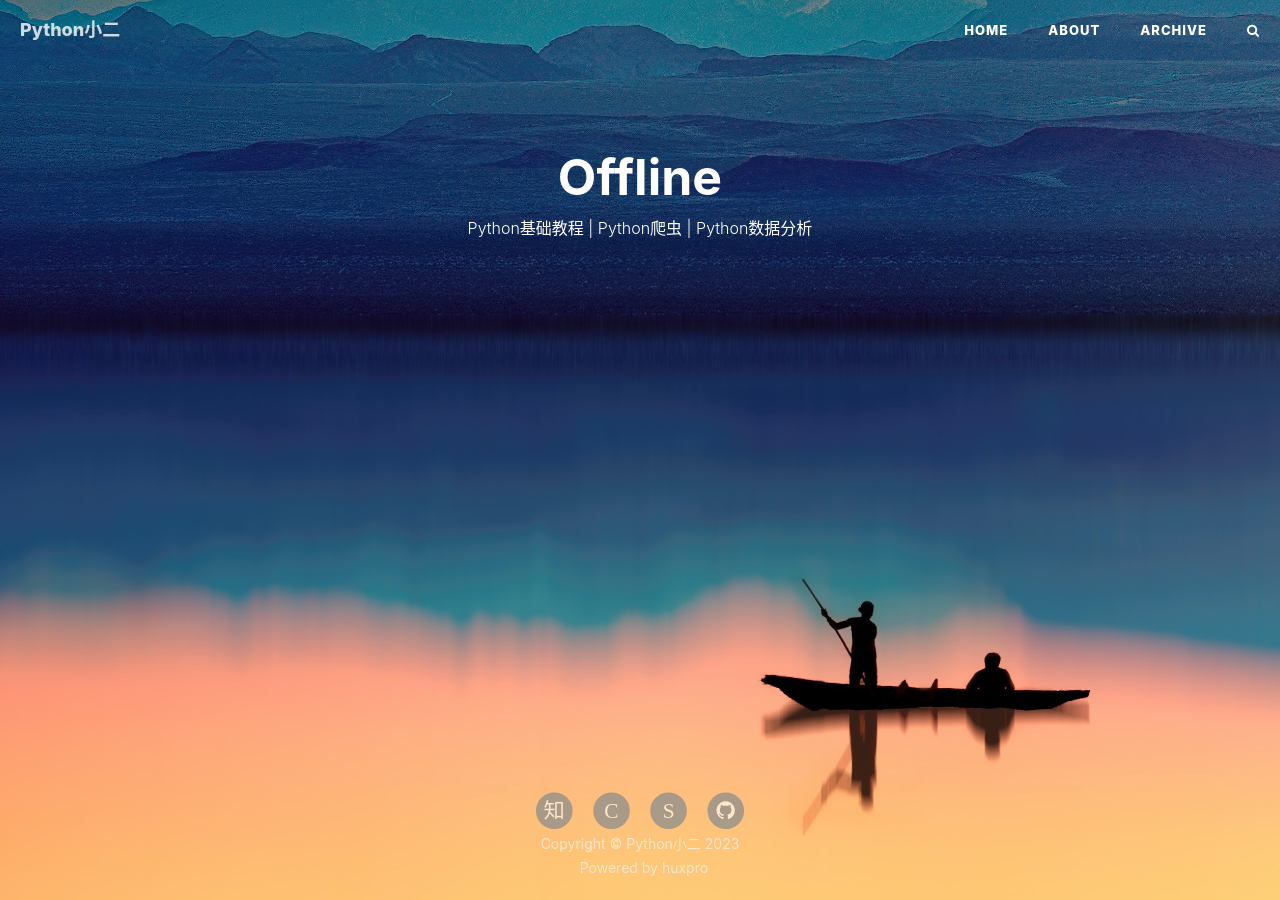
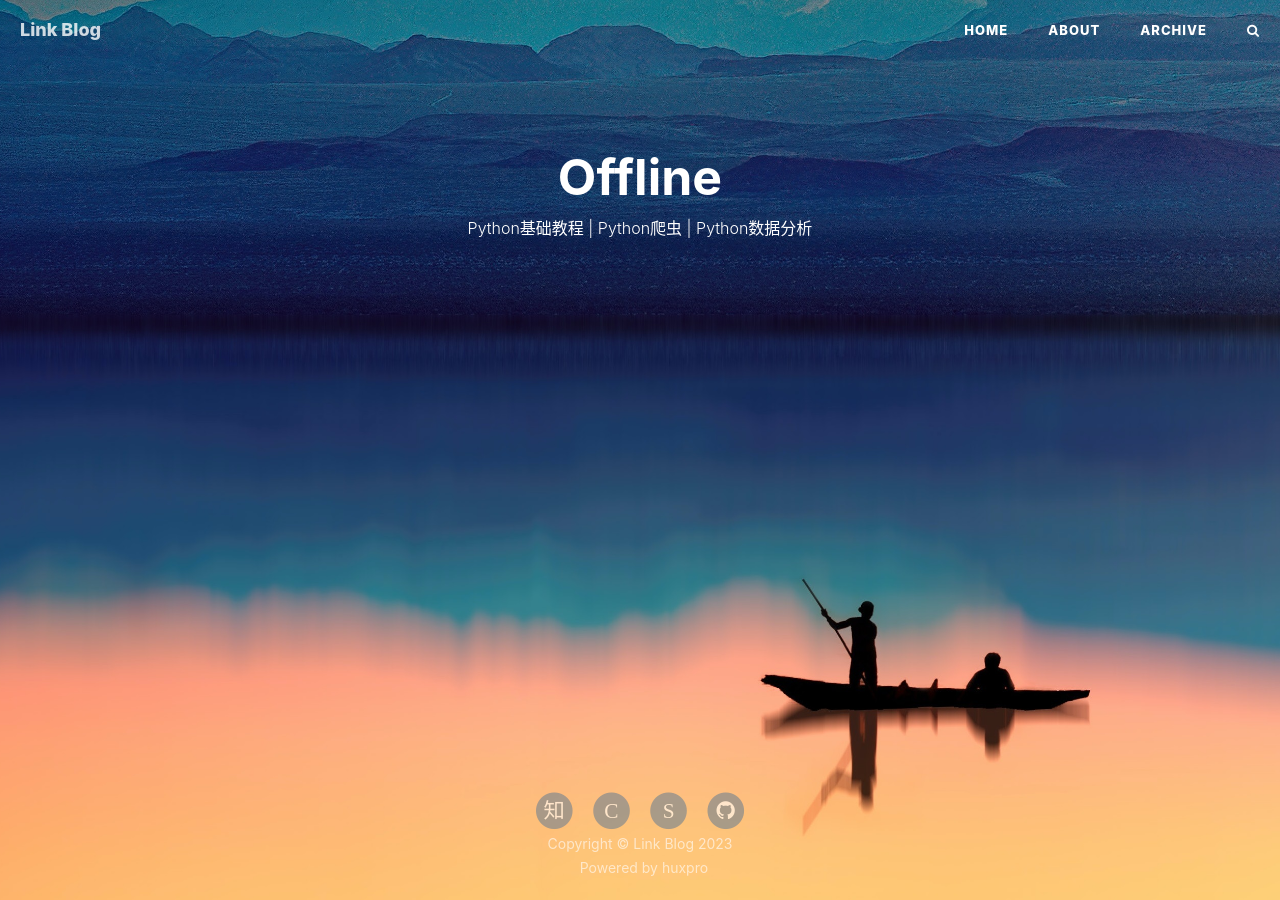
Before and after one commit to VistaLing/VistaLing.github.io, a Jekyll site: the page built from offline.html, in a window 1280 px wide. Built offline with Jekyll 4.4.1, drawn with Linux system fonts in a browser that asks for light colours; nearby versions of some CDN libraries; comment, search, counter and statistics services are not loaded.

Commit message:
Update _config.yml

```diff
--- a/_config.yml
+++ b/_config.yml
@@ -1,9 +1,9 @@
 # Site settings
-title: Python小二
-SEOTitle: Python小二
-header-img: img/about-bg-walle.jpg
-email: ityard@163.com
-description: Python基础教程 | Python爬虫 | Python数据分析
+title: Link Blog
+SEOTitle: Link Blog | 个人博客
+header-img: img/about-bg.jpg
+email: vistaling@foxmail.com
+description: 并行计算 | Python爬虫 | Python数据分析
 keyword: "Python基础, Python进阶, Python教程, Python爬虫, Python可视化, Python自动化, Python数据分析"
 url: "VistaLing.github.io"              # your host, for absolute URL
 baseurl: ""                             # for example, '/blog' if your blog hosted on 'host/blog'
```
